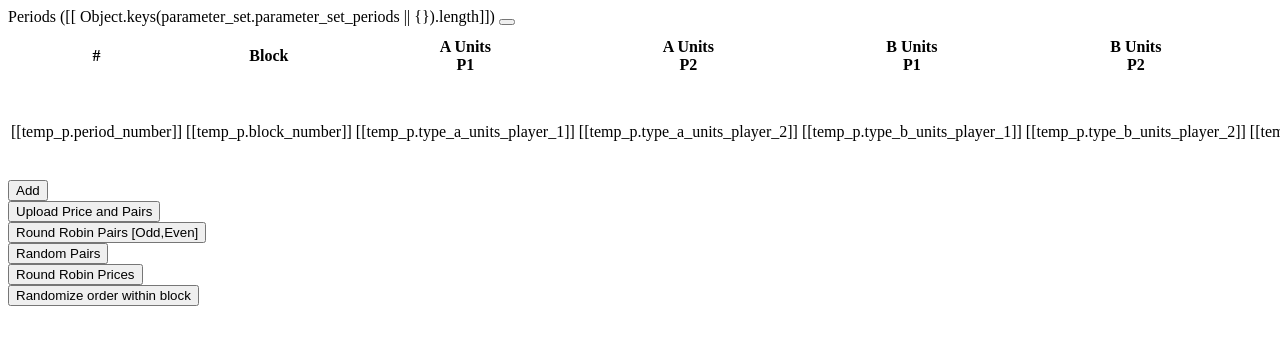
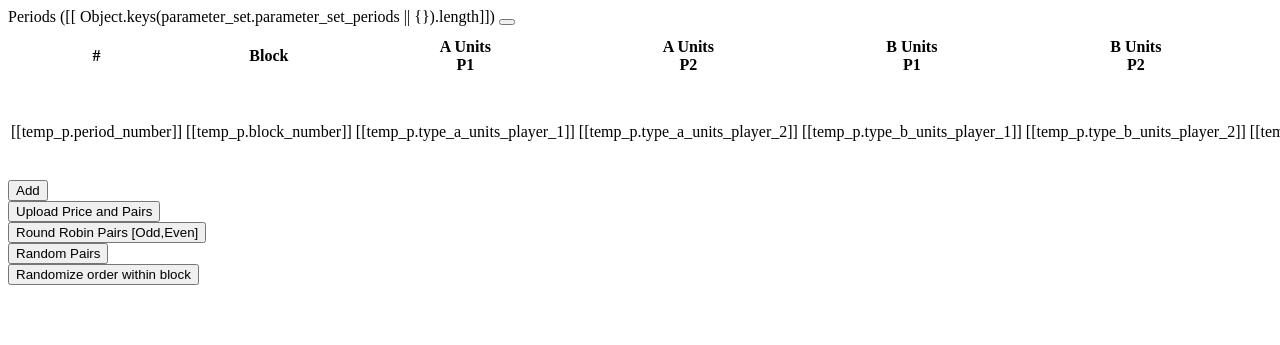
Before and after one commit to jeffreykirchner/manager_contest, a Django app: template main/templates/staff/staff_session_parameters/periods/periods_card.html in a window 1280 px wide; the page is wider, and only the part inside the window is pictured. Shown: the top 345 px of that part. Run offline with Django 3.2, Linux system fonts and the light colour scheme; the template is opened without the code that fills it, so the values that code supplies are empty; parts of the project's set-up code (start-up, migrations or seed data) failed here and were passed over.

Commit message:
Hide randomization button in periods card for improved UI clarity

```diff
--- a/main/templates/staff/staff_session_parameters/periods/periods_card.html
+++ b/main/templates/staff/staff_session_parameters/periods/periods_card.html
@@ -141,7 +141,7 @@
                 </button>
             </div>
 
-            <div class="col-md-auto">
+            <div class="col-md-auto" hidden >
                 <button class="btn btn-outline-primary btn-sm"
                         type="button"
                         title="Randomize pairs (odd paired with random even) and randomize outside option prices, avoiding repeats within a block"
```
